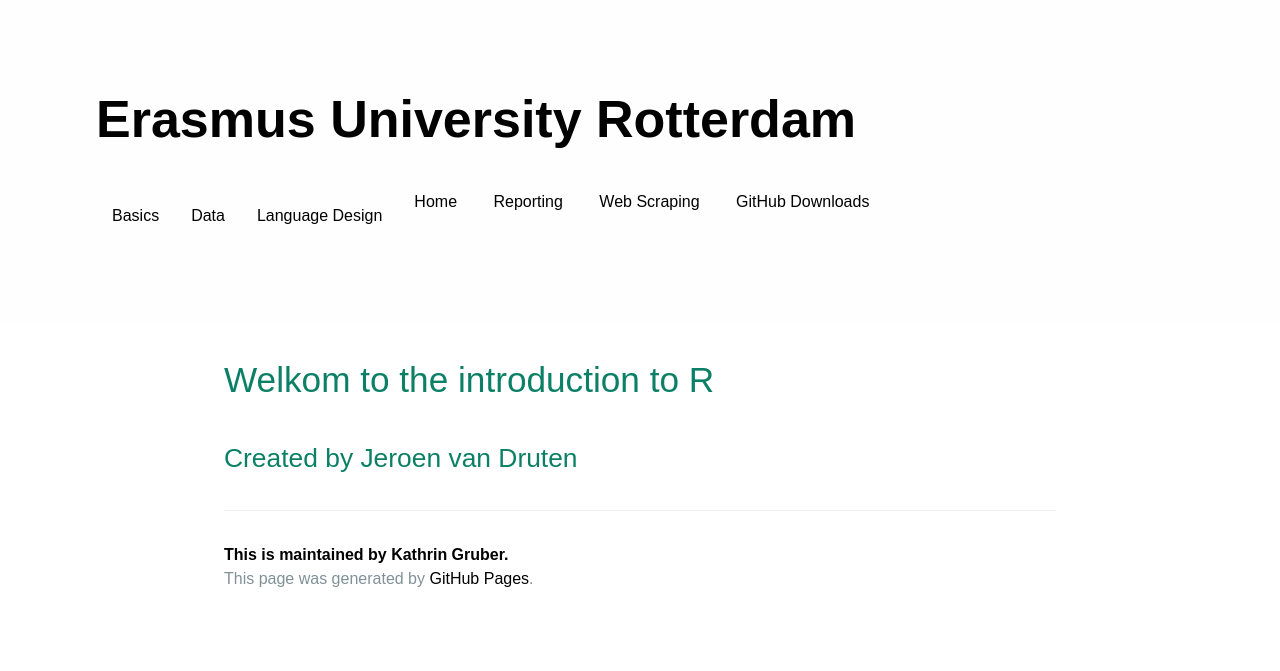
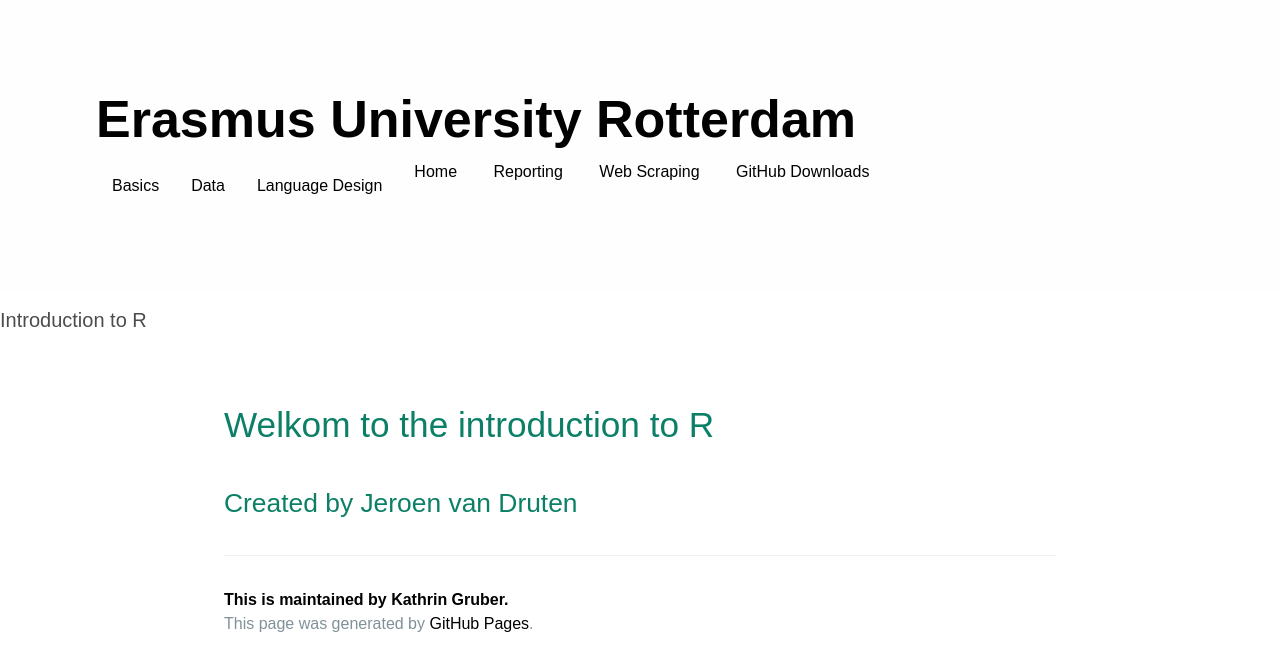
Before and after one commit to jmjvdruten/introductiontoR, a Jekyll site: the page built from index.md, in a window 1280 px wide. Shown: the top 671 px of the page. Built offline with Jekyll 4.4.1, drawn with Linux system fonts in a browser that asks for light colours.

Commit message:
Update template.html

```diff
--- a/_layouts/template.html
+++ b/_layouts/template.html
@@ -11,8 +11,8 @@
   </head>
   <body>
     <section class="page-header">
-      <h1 class="project-name">Erasmus University Rotterdam</h1>
-      <h2 class="project-tagline"></h2>
+      <h2 class="project-name">Erasmus University Rotterdam</h2>
+
       <div class="navbar">
         <a href=index>Home</a>
         <div class="dropdown">
@@ -54,7 +54,7 @@
     </section>
 
     <section class="intro-screen">
-
+      <h1 class="project-tagline">Introduction to R</h1>
     </section>
 
     <section class="main-content">
```
